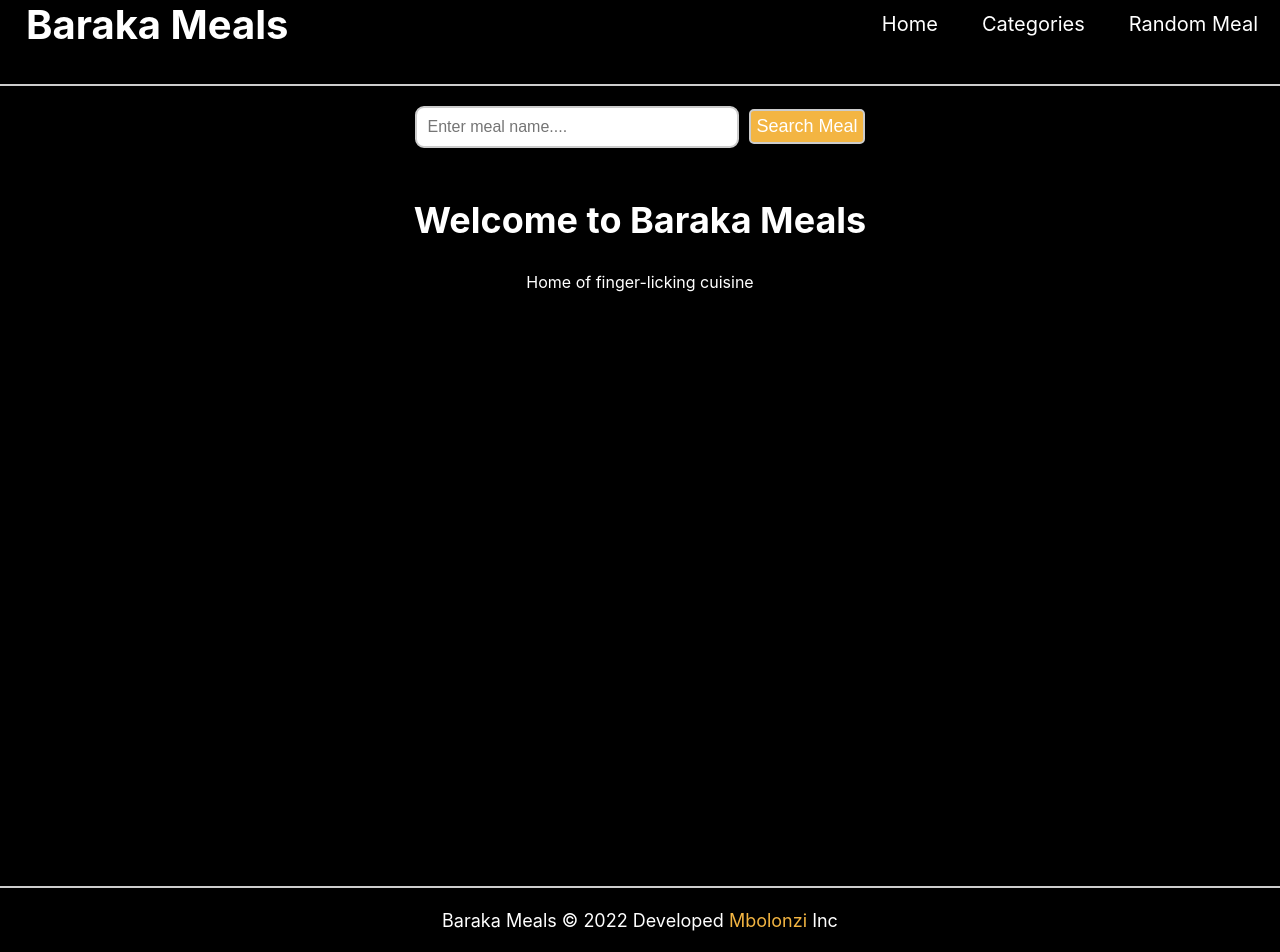
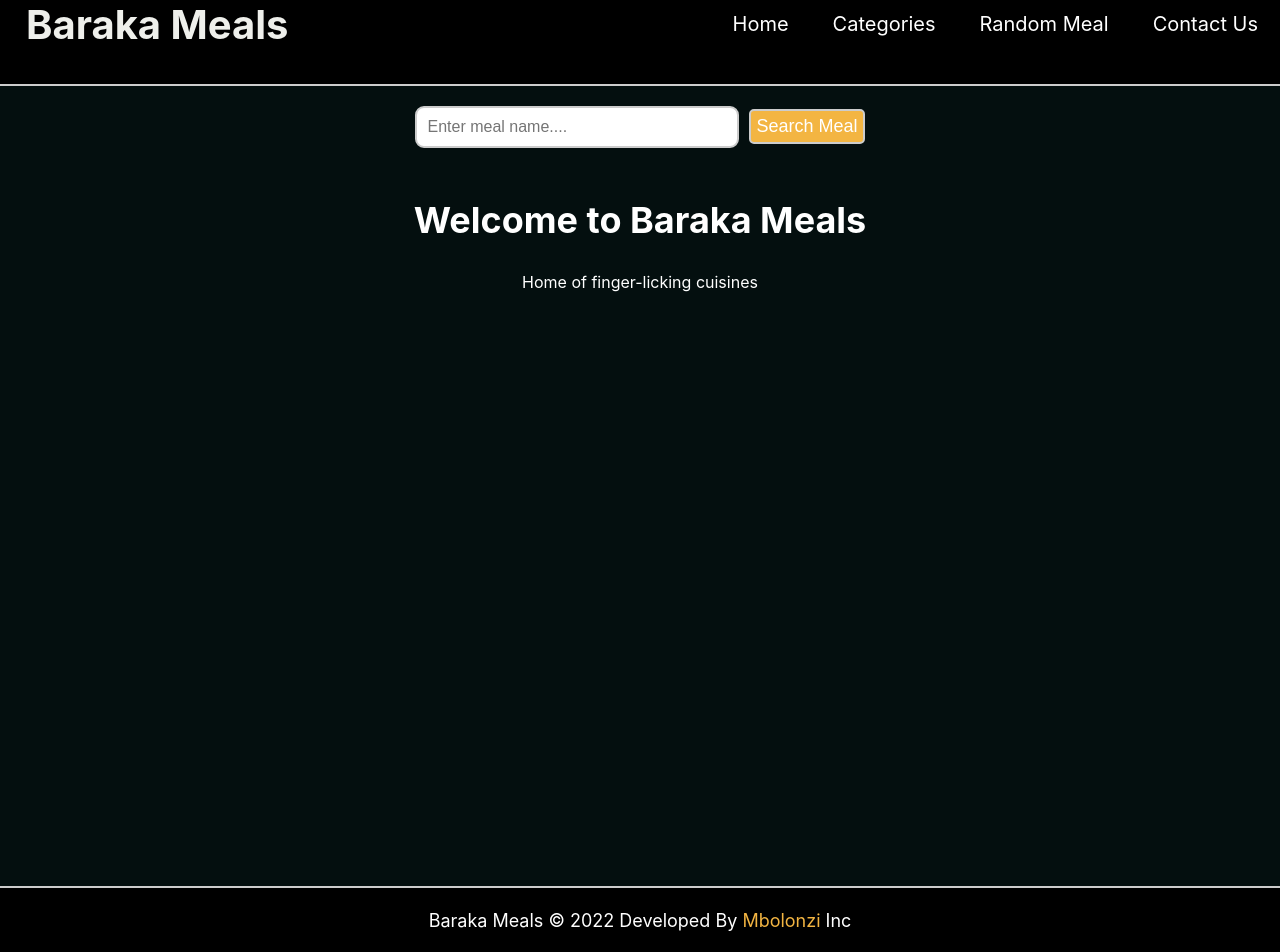
Before and after one commit to mbolonzi-design/baraka-meals, a React (Create React App) app: page / in a window 1280 px wide. Shown: the part 36-988 px from the top of the page. Built offline with nearby package versions, Linux system fonts and the light colour scheme.

Commit message:
cleaned code

```diff
--- a/src/components/Categories/Categories.scss
+++ b/src/components/Categories/Categories.scss
@@ -4,7 +4,7 @@
     flex-wrap: wrap;
     align-items: center;
     justify-content: center;
-    background: #000;
+    background: #040F0F;
     color: #fff;
     width: 100%;
     height: 80vh;
--- a/src/components/Footer/Footer.js
+++ b/src/components/Footer/Footer.js
@@ -4,7 +4,7 @@ import './Footer.scss'
 function Footer() {
   return (
     <div className='footer'>
-        <p>Baraka Meals &copy; 2022 Developed <span>Mbolonzi</span> Inc</p>
+        <p>Baraka Meals &copy; 2022 Developed By <a href="https://github.com/mbolonzi-design"><span>Mbolonzi</span></a> Inc</p>
     </div>
   )
 }
--- a/src/components/Footer/Footer.scss
+++ b/src/components/Footer/Footer.scss
@@ -13,5 +13,8 @@
         span{
             color: #f3b542;
         }
+        a{
+            text-decoration: none;
+        }
     }
 }
--- a/src/components/Home/Home.js
+++ b/src/components/Home/Home.js
@@ -10,8 +10,6 @@ const Home = () => {
     const mealsHandler = useCallback(() => {
       fetchMeals(searchMeal);
     },[searchMeal, fetchMeals]);
-
-    // console.log(searchMeal)
   return (
     <div className='home'>
         <div className='search-meal'>
@@ -25,7 +23,7 @@ const Home = () => {
         </div>
         <div className='greetings'>
           <h2>Welcome to Baraka Meals</h2>
-          <p>Home of finger-licking cuisine</p>
+          <p>Home of finger-licking cuisines</p>
         </div>
         <div className='search-result'>
             {meals ? (
--- a/src/components/Home/Home.scss
+++ b/src/components/Home/Home.scss
@@ -1,7 +1,7 @@
 .home{
     min-height: 100vh;
     height: auto;
-    background: #000;
+    background: #040F0F;
     color: #fff;
     display: flex;
     align-items: center;
--- a/src/components/NavBar/Navbar.js
+++ b/src/components/NavBar/Navbar.js
@@ -13,6 +13,7 @@ function NavBar() {
                 <Link to ="/"><li>Home</li></Link>
                 <Link to="/categories"><li>Categories</li></Link>
                 <Link to="/random"><li>Random Meal</li></Link>
+                <Link to="/contact"><li>Contact Us</li></Link>
             </ul>
         </div>
     </div>
--- a/src/components/NavBar/Navbar.scss
+++ b/src/components/NavBar/Navbar.scss
@@ -2,7 +2,7 @@
     width: 100%;
     height: 15vh;
     background: #000;
-    color: #fff;
+    color: #eeefeb,;
     display: flex;
     align-items: center;
     justify-content: space-between;
--- a/src/components/RandomMeal/RandomMeal.scss
+++ b/src/components/RandomMeal/RandomMeal.scss
@@ -5,7 +5,7 @@
     justify-content: center;
     width: 100%;
     height: 100vh;
-    background: #000;
+    background: #040F0F;
     color: #fff;
     cursor: pointer;
 
@@ -30,7 +30,7 @@
             button{
                 font-size: 1rem;
                 color: #fff;
-                background: #000;
+                background: #040F0F;
                 margin-top: .9375rem;
                 padding: .625rem;
                 border: .125rem solid #ccc;
```
Also changed, not shown: src/App.css (deleted, +0 -38 lines), src/logo.svg (deleted).
